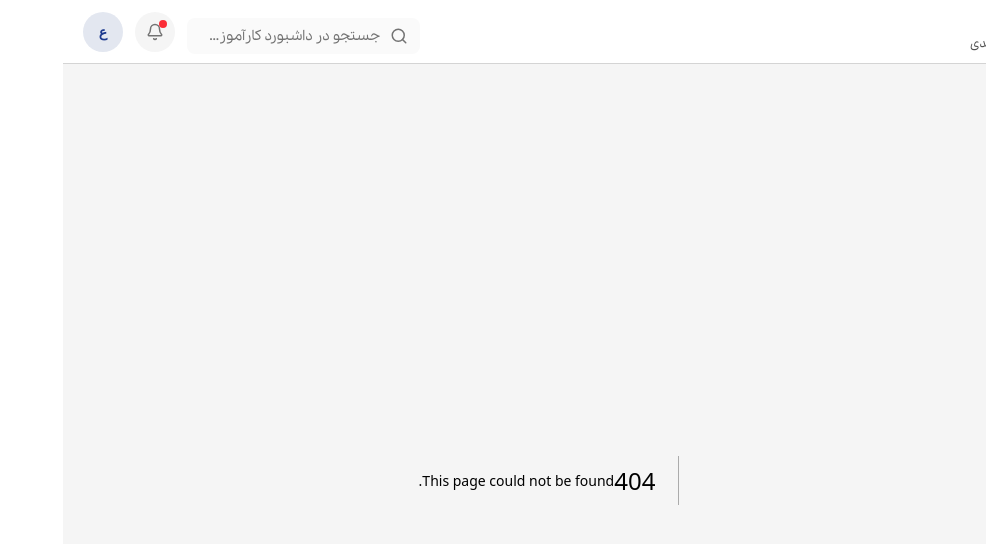
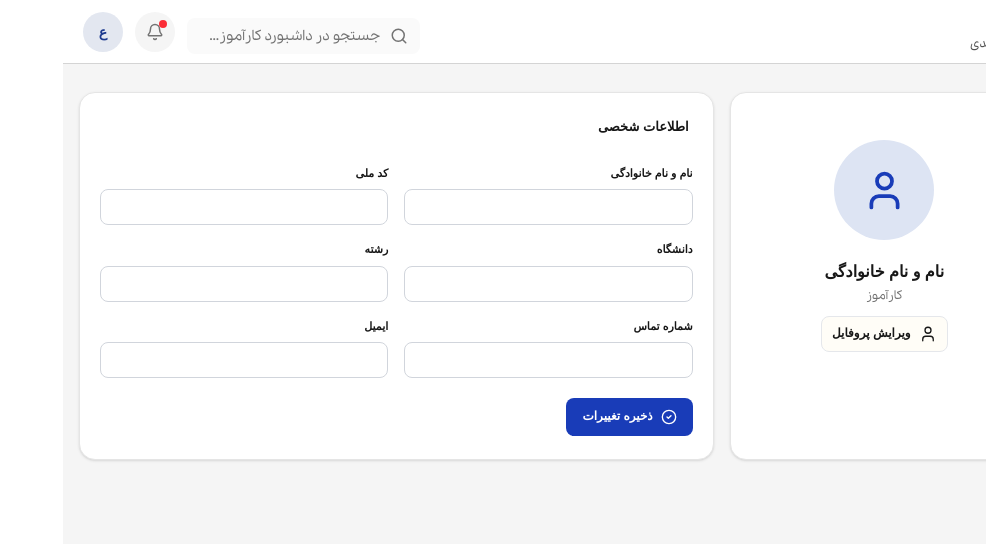
Before and after one commit to parrsa/InternshipNezam, a Next.js app: page /users/profile in a window 1280 px wide. Before the commit this address had no page. Shown: the top 544 px of the page, without its empty margins (294-1280 px from the left). Built offline with nearby package versions, Linux system fonts and the light colour scheme; a web font is replaced by a local one.

Commit message:
complete profile

```diff
--- /dev/null
+++ b/app/users/profile/components/profileCard/index.tsx
@@ -0,0 +1,63 @@
+import { Button } from "@/app/components/ui/Button";
+import { cn } from "@/lib/cn";
+import { CircleUser, User } from "lucide-react";
+
+interface ProfileCardProps {
+    fullName?: string;
+    major?: string;
+    onEdit?: () => void;
+}
+
+function getInitials(fullName: string): string {
+    const words = fullName.trim().split(/\s+/).filter(Boolean);
+    if (words.length === 0) return "";
+    const first = words[0][0];
+    const last = words.length > 1 ? words[words.length - 1][0] : "";
+    return [first, last].filter(Boolean).join(" ");
+}
+
+function getMajorTitle(major: string): string {
+    return major.split("—")[0].trim();
+}
+
+export function ProfileCard({ fullName = "", major = "", onEdit }: ProfileCardProps) {
+    const hasData = fullName.trim() !== "";
+
+    return (
+        <div
+
+            className="flex flex-col h-92 items-center rounded-2xl border border-neutral-200 bg-white  justify-center pb-15 shadow-sm"
+        >
+            <div
+
+                className="flex h-25 w-25 items-center justify-center rounded-full bg-[#dde4f3] text-3xl font-bold text-blue-800"
+            >
+                {hasData ? getInitials(fullName) : <User size={45} />}
+            </div>
+
+            <h2
+                className={`mt-5 text-base font-bold ${hasData ? "text-neutral-900" : "text-neutral-900"}`}
+            >
+                {hasData ? fullName : "نام و نام خانوادگی"}
+            </h2>
+            <p className="mt-1 text-xs text-neutral-500">
+                کارآموز{hasData && ` — ${getMajorTitle(major)}`}
+            </p>
+            <Button
+                leftIcon={
+                    <User size={18} strokeWidth={1.75} />
+                }
+                size="xs"
+                variant="solid"
+                type="button"
+                rounded="lg"
+                className={cn("flex   items-center justify-center gap-2 h-9  mt-3  border border-gray-200 bg-amber-50/40  text-nowrap text-xs font-bold text-neutral-900 transition-colors active:text-neutral-950 active:bg-teal-50 hover:text-neutral-950 hover:bg-teal-50")}
+            >
+                ویرایش پروفایل
+            </Button>
+
+        </div>
+    );
+}
+
+export default ProfileCard;
--- /dev/null
+++ b/app/users/profile/components/profileInfoForm/index.tsx
@@ -0,0 +1,119 @@
+"use client";
+
+import { useFormik } from "formik";
+import * as Yup from "yup";
+import { CircleCheck } from "lucide-react";
+import { Input } from "@/app/components/ui/input";
+import { Button } from "@/app/components/ui/Button";
+
+export interface ProfileInfoValues {
+    fullName: string;
+    nationalId: string;
+    university: string;
+    major: string;
+    phone: string;
+    email: string;
+}
+
+interface FieldConfig {
+    name: keyof ProfileInfoValues;
+    label: string;
+    type?: string;
+}
+
+const fields: FieldConfig[] = [
+    { name: "fullName", label: "نام و نام خانوادگی" },
+    { name: "nationalId", label: "کد ملی" },
+    { name: "university", label: "دانشگاه" },
+    { name: "major", label: "رشته" },
+    { name: "phone", label: "شماره تماس" },
+    { name: "email", label: "ایمیل", type: "email" },
+];
+
+const validationSchema = Yup.object({
+    fullName: Yup.string().trim().required("نام و نام خانوادگی الزامی است"),
+    nationalId: Yup.string()
+        .matches(/^[0-9۰-۹]{10}$/, "کد ملی باید ۱۰ رقم باشد")
+        .required("کد ملی الزامی است"),
+    university: Yup.string().trim().required("دانشگاه الزامی است"),
+    major: Yup.string().trim().required("رشته الزامی است"),
+    phone: Yup.string()
+        .matches(/^(09|۰۹)[0-9۰-۹]{9}$/, "شماره تماس معتبر نیست")
+        .required("شماره تماس الزامی است"),
+    email: Yup.string()
+        .email("ایمیل معتبر نیست")
+        .required("ایمیل الزامی است"),
+});
+
+const initialValues: ProfileInfoValues = {
+    fullName: "",
+    nationalId: "",
+    university: "",
+    major: "",
+    phone: "",
+    email: "",
+};
+
+
+const labelClassName = "text-2xs text-neutral-900 font-semibold";
+const inputClassName = "mt-2  placeholder:text-neutral-600 placeholder:text-xs";
+
+interface ProfileInfoFormProps {
+    onSubmit: (values: ProfileInfoValues) => void;
+}
+
+export function ProfileInfoForm({ onSubmit }: ProfileInfoFormProps) {
+    const { values, errors, touched, handleChange, handleBlur, handleSubmit } =
+        useFormik<ProfileInfoValues>({
+            initialValues,
+            validationSchema,
+            onSubmit,
+        });
+
+    return (
+        <form
+            dir="rtl"
+            noValidate
+            onSubmit={handleSubmit}
+            className=" rounded-2xl border   border-neutral-200 bg-white p-5 shadow-sm lg:col-span-2"
+        >
+            <h3 className="mb-6 p-1 text-s font-bold text-neutral-900">اطلاعات شخصی</h3>
+
+            <div className="flex flex-col gap-5">
+                <div className="grid grid-cols-1 gap-x-4 gap-y-4 sm:grid-cols-2">
+                    {fields.map(({ name, label, type }) => (
+                        <Input
+                            key={name}
+                            labelClassName={labelClassName}
+                            className={inputClassName}
+                            variant="default"
+                            inputSize="sm"
+                            type={type}
+                            name={name}
+                            label={label}
+                            value={values[name]}
+                            onChange={handleChange}
+                            onBlur={handleBlur}
+                            error={!!(errors[name] && touched[name])}
+                            errorMessage={errors[name]}
+                        />
+                    ))}
+                </div>
+
+                <Button
+                    type="submit"
+                    color="input"
+                    variant="solid"
+                    leftIcon={
+                        <CircleCheck size={16} />
+                    }
+                    className="flex  w-fit items-center justify-center gap-2 rounded-lg px-4 text-xs font-bold text-white "
+                >
+                    ذخیره تغییرات
+                </Button>
+            </div>
+        </form>
+    );
+}
+
+export default ProfileInfoForm;
--- /dev/null
+++ b/app/users/profile/page.tsx
@@ -0,0 +1,19 @@
+"use client";
+
+import { useState } from "react";
+import ProfileCard from "./components/profileCard";
+import ProfileInfoForm, { ProfileInfoValues } from "./components/profileInfoForm";
+
+
+function ProfileParent() {
+    const [profile, setProfile] = useState<ProfileInfoValues | null>(null);
+
+    return (
+        <section  className="grid w-full grid-cols-1 gap-4 px-4 p-3 lg:grid-cols-3">
+            <ProfileCard fullName={profile?.fullName} major={profile?.major} />
+            <ProfileInfoForm onSubmit={setProfile} />
+        </section>
+    );
+}
+
+export default ProfileParent;
--- a/app/users/trainees/components/personalForm/index.tsx
+++ b/app/users/trainees/components/personalForm/index.tsx
@@ -126,8 +126,6 @@ export function PersonalInfoForm({ stepNumber = "۱", onSubmit }: PersonalInfoFo
 
                 <div className="grid grid-cols-1 sm:grid-cols-3 gap-4">
                     <Input
-
-
                         labelClassName={labelClassName}
                         className=" mt-2   placeholder:text-neutral-600  placeholder:text-xs "
 
```
